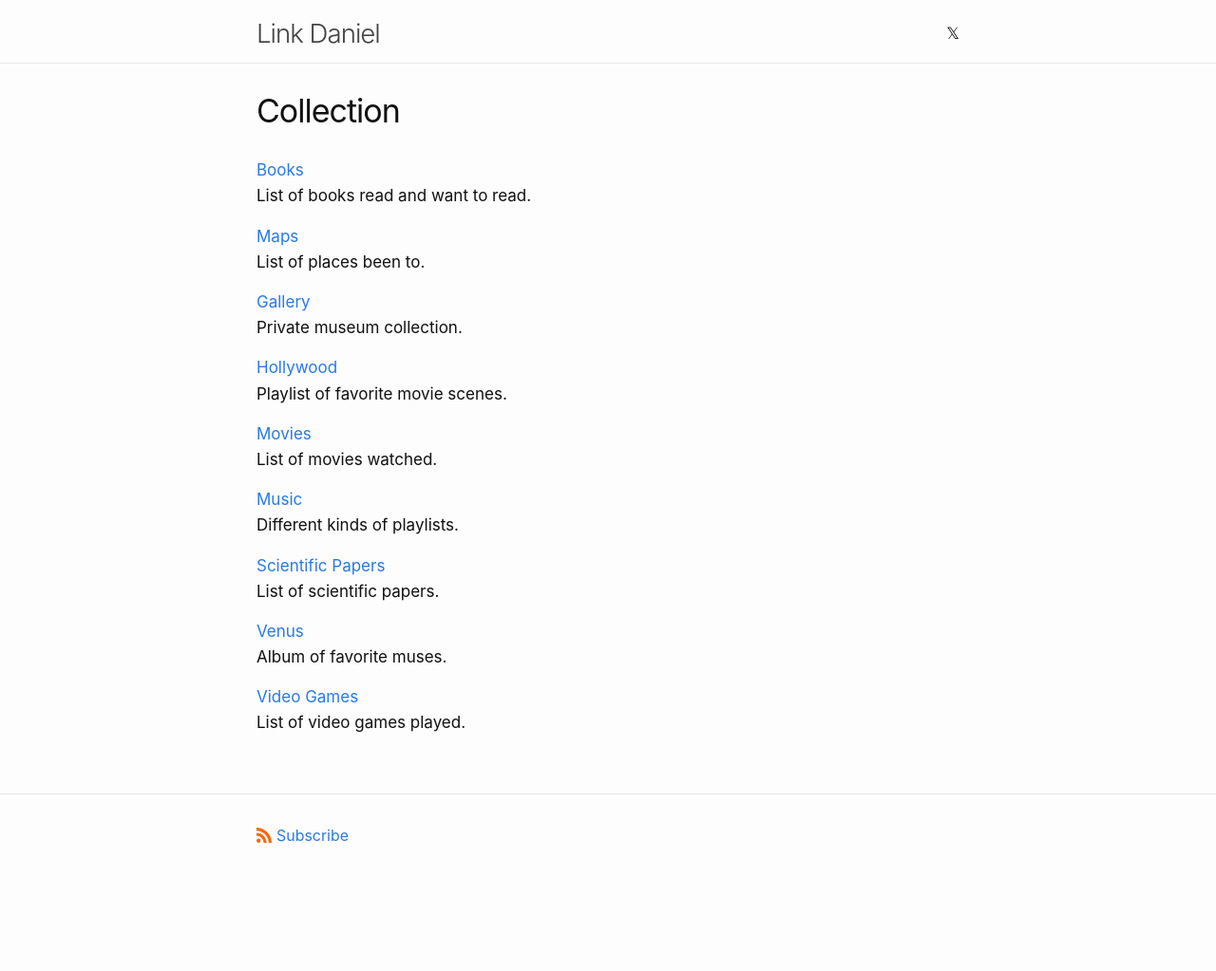
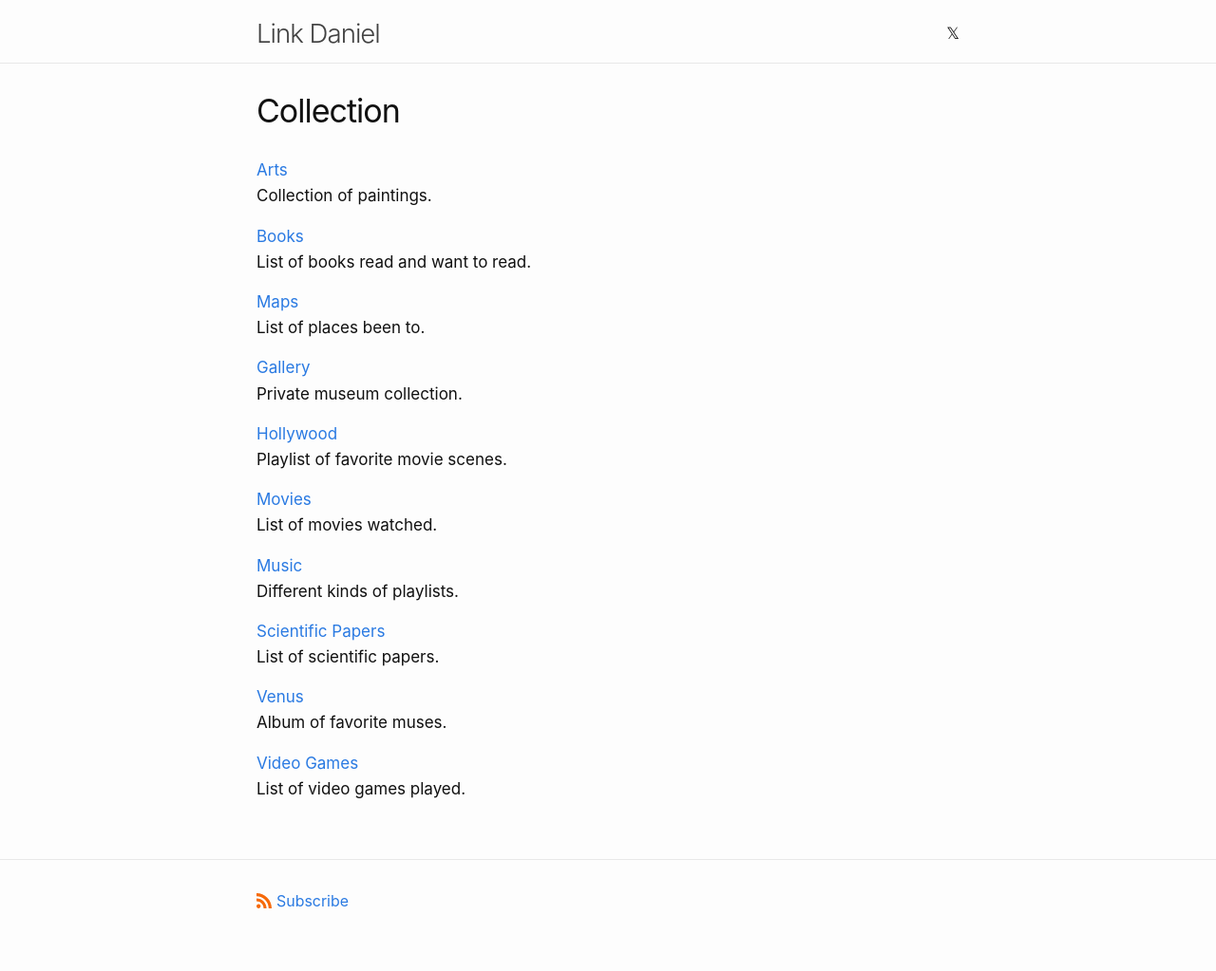
Before and after one commit to link-daniel/link.github.io, a Jekyll site: the page built from collection.md, in a window 1280 px wide. Shown: the whole page at 95% size. Built offline with Jekyll 4.4.1, drawn with Linux system fonts in a browser that asks for light colours; before the commit the page ends 953 px from its top, so only the background shows below that.

Commit message:
Update collection.md

```diff
--- a/collection.md
+++ b/collection.md
@@ -3,6 +3,10 @@ layout: page
 title: Collection
 permalink: /collection/
 ---
+
+<a href="https://www.wikiart.org/en/profile/621009b79e43633518f85ad8/albums/favourites">Arts</a>
+<br>
+Collection of paintings.
 
 <a href="https://www.goodreads.com/review/list/95737422?shelf=read&sort=date_added">Books</a>
 <br>
@@ -12,7 +16,7 @@ List of books read and want to read.
 <br>
 List of places been to.
 
-<a href="https://www.wikiart.org/en/profile/621009b79e43633518f85ad8/albums/favourites">Gallery</a>
+<a href="https://artsandculture.google.com/favorite/group/DQLi1CtOtzUCLg">Gallery</a>
 <br>
 Private museum collection.
 
```
